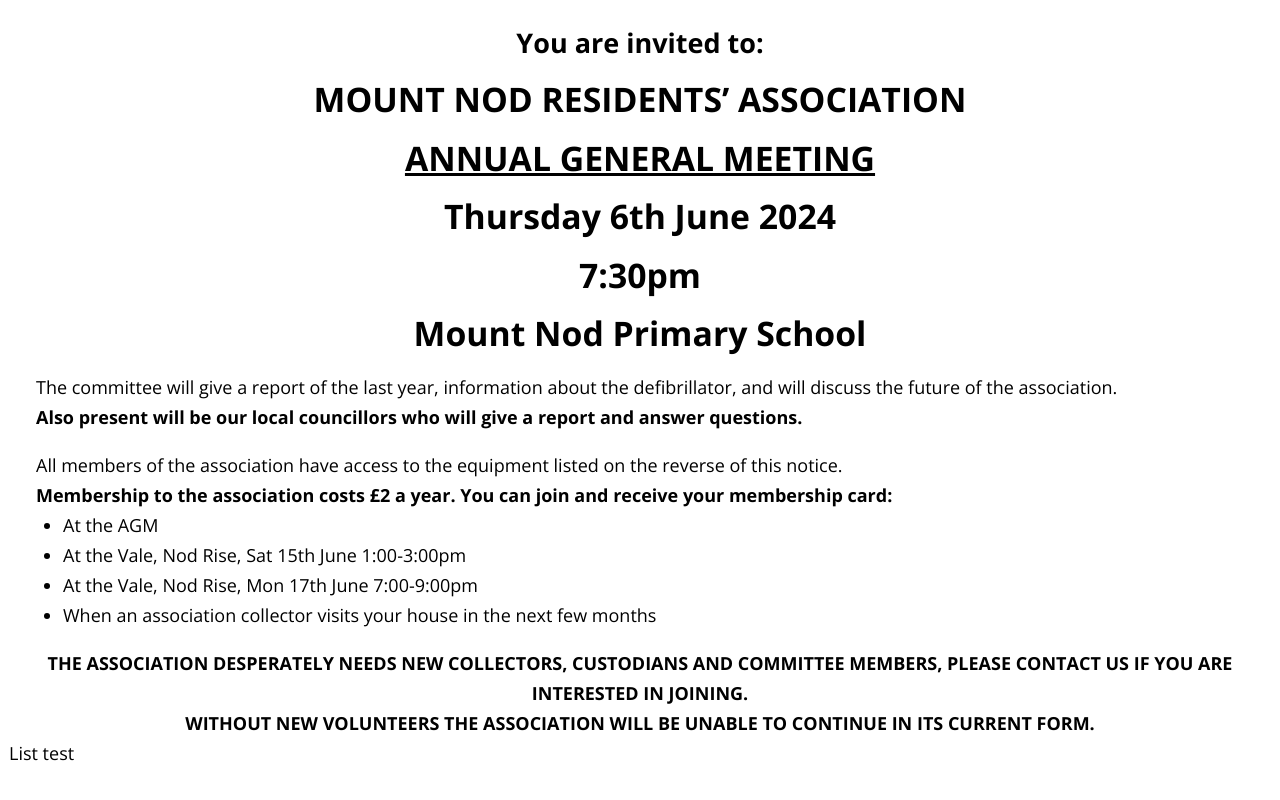
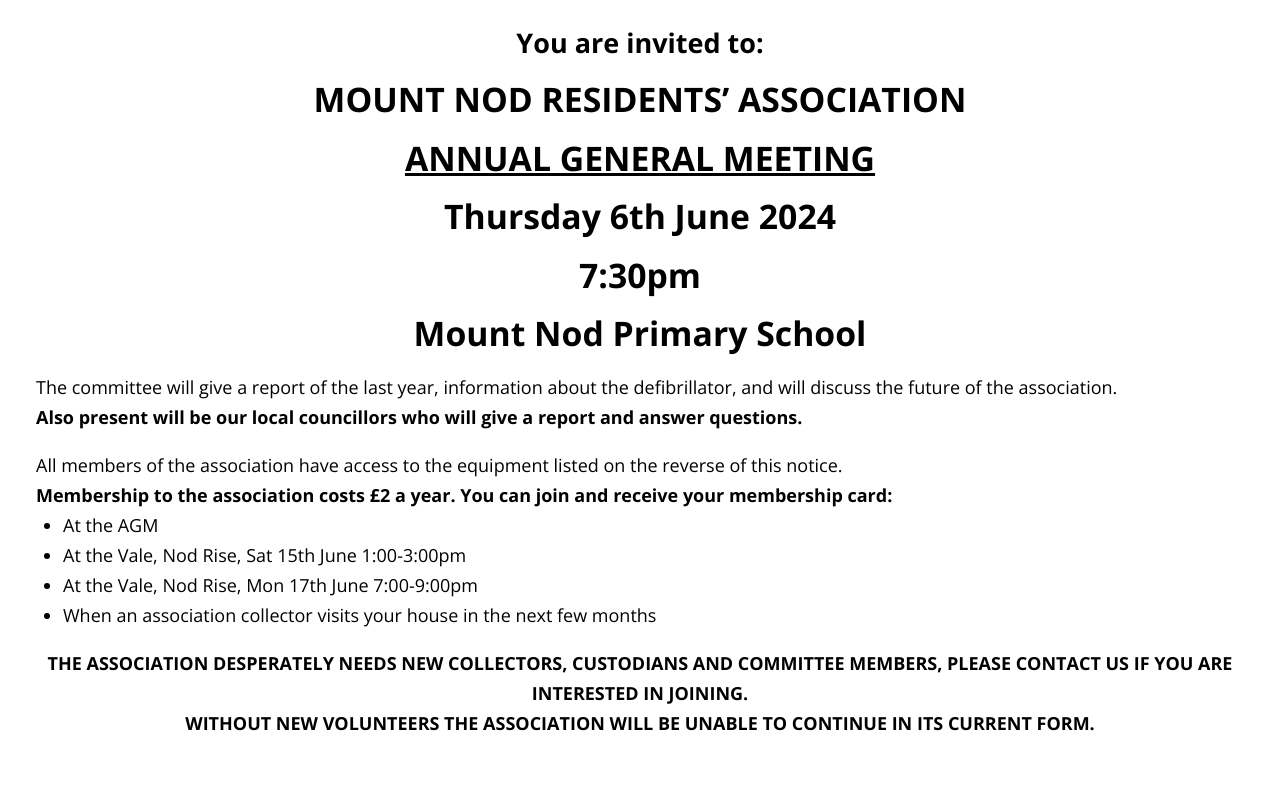
Before and after one commit to darthsteven/mnra, a SvelteKit app: page / in a window 1280 px wide. Shown: the part 975-1775 px from the top of the page. After the commit the page ends 1749 px from the top, so only its background shows below. Built offline with nearby package versions, Linux system fonts and the light colour scheme.

Commit message:
Remove the test link.

```diff
--- a/src/routes/+page.svelte
+++ b/src/routes/+page.svelte
@@ -264,6 +264,4 @@
         </div>
     </div>
 
-<a href="/list">List test</a>
-
 </div>
```
